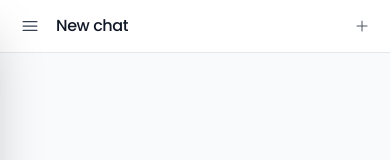
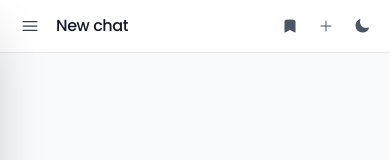
Before and after one commit to Suleman25/chatbot, a React (Vite) app in the folder chatbot/: page / in a window 390 px wide. Shown: the top 160 px of the page. Built offline with nearby package versions, Linux system fonts and the light colour scheme.

Commit message:
version 6

```diff
--- a/chatbot/src/App.jsx
+++ b/chatbot/src/App.jsx
@@ -246,7 +246,7 @@ const App = () => {
       {/* Overlay for contextual prompts */}
       {showContextualPrompts && (
         <div
-          className="fixed inset-0 z-40"
+          className="fixed inset-0 z-30"
           onClick={closeContextualPrompts}
         />
       )}
--- a/chatbot/src/components/Header.jsx
+++ b/chatbot/src/components/Header.jsx
@@ -33,8 +33,8 @@ const Header = ({
 
         {/* Right side with buttons */}
         <div className="flex items-center gap-1 sm:gap-2 relative flex-shrink-0">
-          {/* Contextual Prompts Button - Hidden on very small screens */}
-          <div className="relative hidden xs:block">
+          {/* Contextual Prompts Button - Now visible on mobile */}
+          <div className="relative">
             <button
               onClick={onToggleContextualPrompts}
               className={`p-2 hover:bg-gray-100 dark:hover:bg-gray-800 rounded-lg transition-all duration-300 relative group touch-manipulation ${
@@ -152,16 +152,16 @@ const Header = ({
             <HiPlus className="w-4 h-4 sm:w-5 sm:h-5" />
           </button>
 
-          {/* Dark Mode Toggle - Hidden on very small screens */}
+          {/* Dark Mode Toggle - Now visible on mobile */}
           <button
             onClick={onToggleDarkMode}
-            className="hidden sm:block p-2 hover:bg-gray-100 dark:hover:bg-gray-800 rounded-lg transition-all duration-300 text-gray-600 dark:text-gray-300 hover:text-gray-900 dark:hover:text-white touch-manipulation"
+            className="p-2 hover:bg-gray-100 dark:hover:bg-gray-800 rounded-lg transition-all duration-300 text-gray-600 dark:text-gray-300 hover:text-gray-900 dark:hover:text-white touch-manipulation"
             title={darkMode ? "Switch to light mode" : "Switch to dark mode"}
           >
             {darkMode ? (
-              <HiSun className="w-5 h-5" />
+              <HiSun className="w-4 h-4 sm:w-5 sm:h-5" />
             ) : (
-              <HiMoon className="w-5 h-5" />
+              <HiMoon className="w-4 h-4 sm:w-5 sm:h-5" />
             )}
           </button>
         </div>
--- a/chatbot/src/components/Sidebar.jsx
+++ b/chatbot/src/components/Sidebar.jsx
@@ -7,7 +7,7 @@ const Sidebar = ({ isOpen, chatHistory, currentChatId, onSelectChat, onDeleteCha
       fixed inset-y-0 left-0 z-50 w-72 sm:w-80 bg-white dark:bg-gray-900 transform transition-all duration-300 ease-in-out border-r border-gray-200 dark:border-gray-800 shadow-2xl
       ${isOpen ? 'translate-x-0' : '-translate-x-full'}
     `}>
-      <div className="flex flex-col h-full">
+      <div className="flex flex-col h-full relative z-50">
         {/* Sidebar Header - Mobile optimized */}
         <div className="p-3 sm:p-4 border-b border-gray-200 dark:border-gray-800">
           <h2 className="text-xl sm:text-2xl font-bold bg-gradient-to-r from-gray-900 via-gray-700 to-gray-900 dark:from-white dark:via-gray-100 dark:to-white bg-clip-text text-transparent mb-2 tracking-tight">
```
Also changed, not shown: chatbot/src/components/Footer.jsx (line endings or trailing spaces), chatbot/vercel.json.
